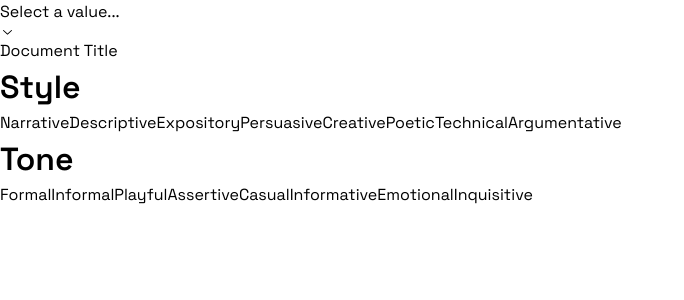
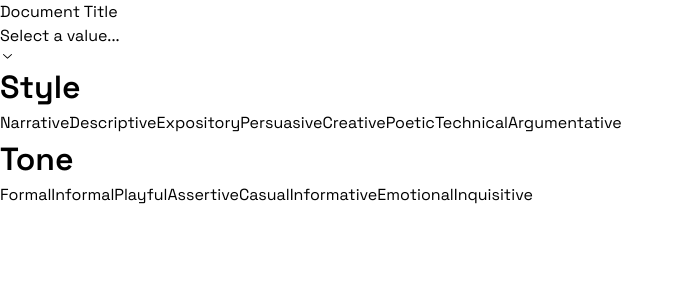
Before and after one commit to jasonxyang/scrapbook, a Next.js app: page / in a window 1280 px wide. Shown: the top 300 px of the page, without its empty margins (0-684 px from the left). Built offline with nearby package versions, Linux system fonts and the light colour scheme.

Commit message:
chore: switch styles

```diff
--- a/pages/index.tsx
+++ b/pages/index.tsx
@@ -9,8 +9,8 @@ export default function Home() {
   return (
     <>
       <main className={classNames(spaceGrotesk.variable, spaceMono.variable)}>
+        <DocumentTitleInput />
         <DocumentTypeSelect />
-        <DocumentTitleInput />
         <h2>Style</h2>
         <StyleCheckboxGroup />
         <h2>Tone</h2>
```
